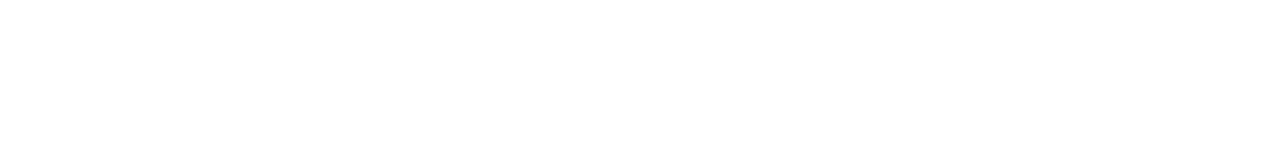
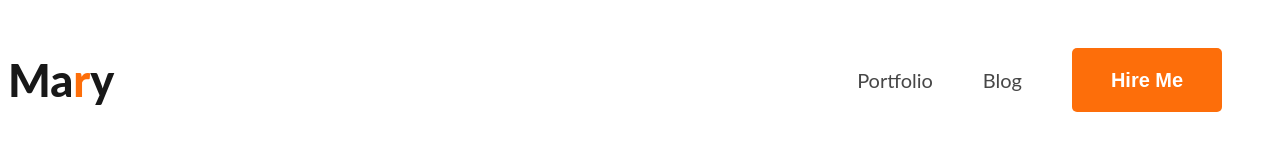
Before and after one commit to mmsohelranababu/first-website, a plain HTML site: page index.html in a window 1280 px wide. Drawn offline with Linux system fonts and the light colour scheme.

Commit message:
nav var added

```diff
--- a/index.html
+++ b/index.html
@@ -1,11 +1,36 @@
 <!DOCTYPE html>
 <html lang="en">
+
 <head>
     <meta charset="UTF-8">
     <meta name="viewport" content="width=device-width, initial-scale=1.0">
     <title>First Website</title>
+    <link rel="preconnect" href="https://fonts.googleapis.com">
+    <link rel="preconnect" href="https://fonts.gstatic.com" crossorigin>
+    <link href="https://fonts.googleapis.com/css2?family=Open+Sans:ital,wght@0,300..800;1,300..800&display=swap"
+        rel="stylesheet">
+    <link rel="stylesheet" href="styles/style.css">
 </head>
+
 <body>
+    <header>
+        <nav>
+            <h3 class="nav-title">Ma<span class="text-primary">r</span>y</h3>
+        <ul>
+            <li><a href="">Portfolio</a></li>
+            <li><a href="">Blog</a></li>
+            <li><button class="btn-primary">Hire Me</button></li>
+        </ul>
+        </nav>
 
+    </header>
+    <main>
+
+    </main>
+
+    <footer>
+
+    </footer>
 </body>
+
 </html>
--- /dev/null
+++ b/styles/style.css
@@ -0,0 +1,54 @@
+/*common shared styles*/
+body {
+    font-family: "Open Sans", sans-serif;
+    font-family: "Lato", sans-serif;
+}
+
+.text-primary {
+    color: #FD6E0A;
+}
+
+/*nav related style*/
+
+nav {
+    display: flex;
+    justify-content: space-between;
+    align-items: center;
+
+}
+
+.nav-title {
+    color: #181818;
+    font-size: 45px;
+    font-weight: 800;
+}
+
+nav>ul {
+    display: flex;
+    align-items: center;
+    font-size: 20px;
+    font-weight: 400;
+}
+
+nav li {
+    list-style: none;
+    margin-right: 50px;
+}
+
+nav a {
+    text-decoration: none;
+    color: #474747;
+}
+
+
+.btn-primary {
+    border-radius: 5px;
+    background: #FD6E0A;
+    border: 0px;
+    width: 150px;
+    height: 64px;
+    color: #FFF;
+    font-size: 20px;
+    font-weight: 700;
+    padding: 15px 35px;
+}
```
